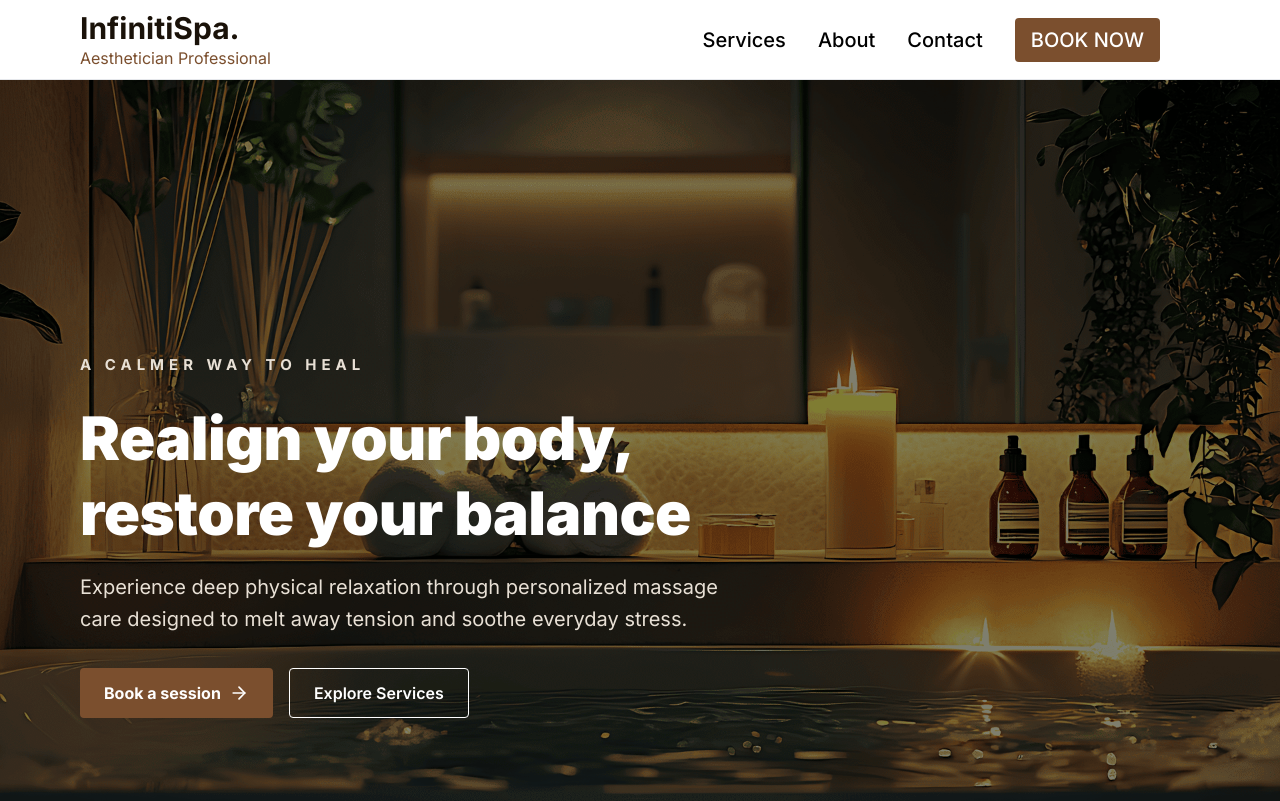
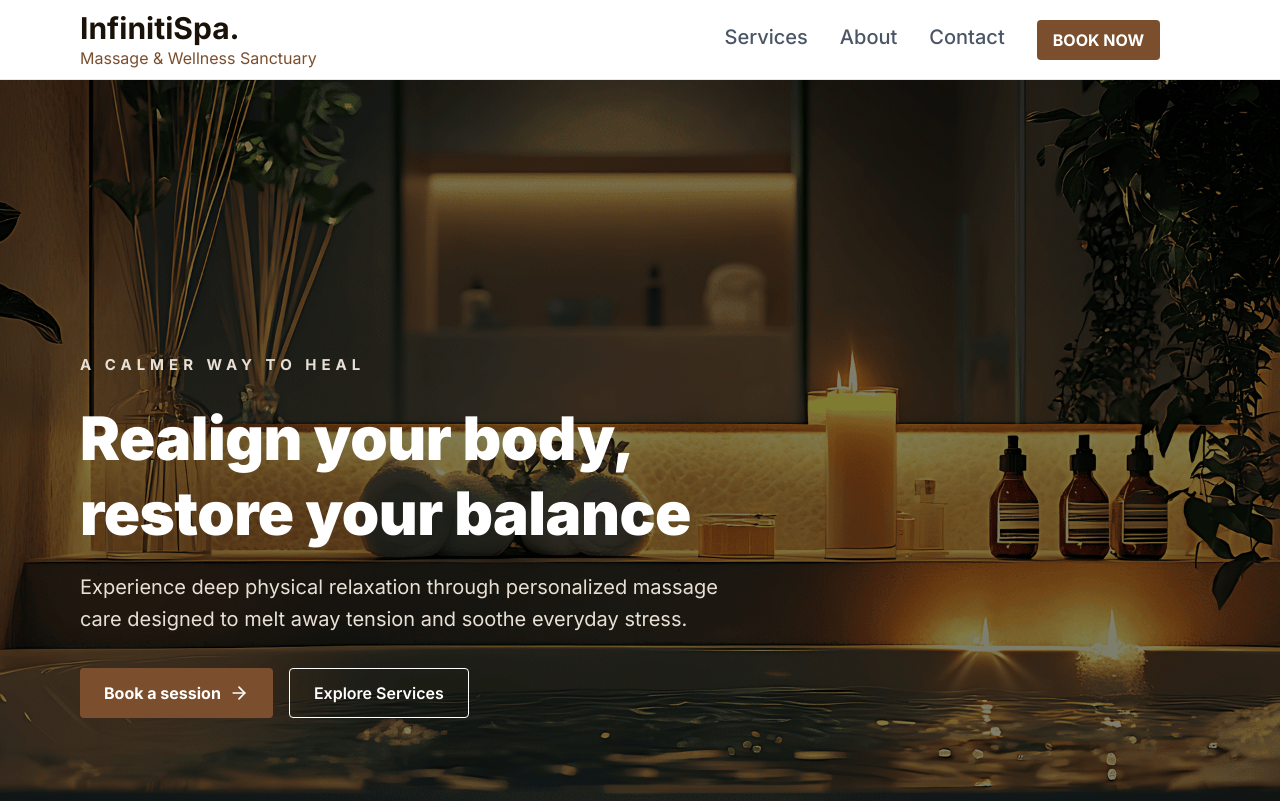
Before and after one commit to Ricsie11/stillpoint, a React (Vite) app: page / in a window 1280 px wide. Shown: the top 801 px of the page. Built offline with nearby package versions, Linux system fonts and the light colour scheme; a web font is replaced by a local one.

Commit message:
feat: implement loading spinner, add scroll to top functionality, and enhance services page layout

```diff
--- a/src/App.tsx
+++ b/src/App.tsx
@@ -1,10 +1,34 @@
-import { Outlet } from "react-router";
+import { useEffect, useState } from "react";
+import { Outlet, useLocation } from "react-router";
 import Navbar from "./components/Navbar";
 import Footer from "./components/Footer";
+import ScrollToTop from "./components/ScrollTopTop";
+import LoadingSpinner from "./components/LoadingSpinner";
 
 function App() {
+  const location = useLocation();
+  const [isLoading, setIsLoading] = useState(false);
+
+  useEffect(() => {
+    const showLoader = window.setTimeout(() => {
+      setIsLoading(true);
+    }, 0);
+
+    const hideLoader = window.setTimeout(() => {
+      setIsLoading(false);
+    }, 350);
+
+    return () => {
+      window.clearTimeout(showLoader);
+      window.clearTimeout(hideLoader);
+    };
+  }, [location.pathname]);
+
   return (
-    <div className="flex flex-col min-h-screen">
+    <div className="flex min-h-screen flex-col">
+      <ScrollToTop />
+      {isLoading && <LoadingSpinner />}
+
       <Navbar />
 
       <main className="grow">
--- /dev/null
+++ b/src/components/LoadingSpinner.tsx
@@ -0,0 +1,25 @@
+export default function LoadingSpinner() {
+  return (
+    // The backdrop overlay darkens the background slightly and blurs it for a high-end spa aesthetic
+    <div className="fixed inset-0 z-50 flex items-center justify-center bg-[#f8f4f0]/70 backdrop-blur-sm">
+      <div className="flex flex-col items-center justify-center gap-4">
+        <div className="relative flex items-center justify-center">
+          <div className="absolute h-20 w-20 rounded-full bg-[#7B4F2E]/20 animate-ping" />
+          <div className="absolute h-16 w-16 rounded-full bg-[#7B4F2E]/20 animate-ping [animation-delay:200ms]" />
+
+          <div className="relative flex h-16 w-16 items-center justify-center rounded-full border-2 border-[#7B4F2E]/30 bg-white shadow-[0_0_20px_rgba(123,79,46,0.15)]">
+            <span className="text-2xl font-black tracking-[-0.08em] text-[#7B4F2E] animate-pulse">
+              IS
+            </span>
+          </div>
+        </div>
+
+        <div className="flex items-center gap-2 text-sm font-semibold tracking-[0.3em] text-[#3a2e27] uppercase">
+          <span className="inline-block h-2 w-2 animate-bounce rounded-full bg-[#7B4F2E] [animation-delay:0ms]" />
+          <span className="inline-block h-2 w-2 animate-bounce rounded-full bg-[#7B4F2E] [animation-delay:120ms]" />
+          <span className="inline-block h-2 w-2 animate-bounce rounded-full bg-[#7B4F2E] [animation-delay:240ms]" />
+        </div>
+      </div>
+    </div>
+  );
+}
--- a/src/components/Navbar.tsx
+++ b/src/components/Navbar.tsx
@@ -1,6 +1,7 @@
 import { useState } from "react";
 import { TextAlignEnd, XLineTop } from "lucide-react";
-import { Link } from "react-router";
+// FIXED: Imported NavLink alongside Link from react-router
+import { Link, NavLink } from "react-router";
 
 function Navbar() {
   const [isMenuOpen, setIsMenuOpen] = useState(false);
@@ -9,32 +10,63 @@ function Navbar() {
     setIsMenuOpen(!isMenuOpen);
   };
 
+
+  const closeMenu = () => {
+    setIsMenuOpen(false);
+  };
+
+  const getNavStyle = ({ isActive }: { isActive: boolean }) =>
+    `pb-1 transition-all duration-200 border-b-2 ${
+      isActive
+        ? "text-[#7B4F2E] border-[#7B4F2E] font-semibold"
+        : "text-gray-600 border-transparent hover:text-[#7B4F2E]"
+    }`;
+
+  const getMobileNavStyle = ({ isActive }: { isActive: boolean }) =>
+    `block w-full py-2 transition-all duration-200 ${
+      isActive ? "text-[#7B4F2E] font-extrabold" : "text-white hover:text-[#7B4F2E]"
+    }`;
+
   return (
-    <nav className="bg-white ">
+    <nav className="bg-white sticky top-0 z-50">
       <div className="flex justify-between h-20 py-6 items-center px-6 sm:px-10 md:px-20 border-b border-gray-200">
+
         {/* Logo Block */}
         <Link to="/" className="pl-2 sm:pl-0">
           <h1 className="text-[#1A1209] cursor-pointer font-bold text-2xl md:text-3xl">
             InfinitiSpa.
           </h1>
           <h2 className="text-[#7B4F2E] text-sm md:text-base">
-            Aesthetician Professional
+            Massage & Wellness Sanctuary
           </h2>
         </Link>
 
         {/* Desktop Menu View */}
-        <ul className="hidden md:flex gap-8 text-xl pr-10 font-medium items-center">
-          <li className=" cursor-pointer">
-            <Link to="/service">Services</Link>
-          </li>{" "}
-          <li className=" cursor-pointer">
-            <Link to="/about">About</Link>
-          </li>{" "}
-          <li className=" cursor-pointer">
-            <Link to="/contact">Contact</Link>
+
+        <ul className="hidden md:flex gap-8 text-xl pr-10 font-medium items-center h-full">
+          <li className="h-full flex items-center">
+            <NavLink to="/services" className={getNavStyle}>
+              Services
+            </NavLink>
           </li>
-          <li className="text-white bg-[#7B4F2E] rounded py-2 px-4 hover:bg-[#A47148] transition-colors duration-300 cursor-pointer">
-            <Link to="/book">BOOK NOW</Link>
+          <li className="h-full flex items-center">
+            <NavLink to="/about" className={getNavStyle}>
+              About
+            </NavLink>
+          </li>
+          <li className="h-full flex items-center">
+            <NavLink to="/contact" className={getNavStyle}>
+              Contact
+            </NavLink>
+          </li>
+          {/* Button Style Navigation Option */}
+          <li>
+            <Link
+              to="/book"
+              className="text-white bg-[#7B4F2E] rounded py-2 px-4 hover:bg-[#A47148] transition-colors duration-300 block text-base font-bold"
+            >
+              BOOK NOW
+            </Link>
           </li>
         </ul>
 
@@ -46,37 +78,54 @@ function Navbar() {
           {!isMenuOpen ? <TextAlignEnd size={25} /> : <XLineTop size={25} />}
         </div>
 
+        {/* Backdrop Mask Overlay */}
         {isMenuOpen && (
           <div
             onClick={handleMenu}
-            className="fixed inset-0 bg-black/30 z-30 md:hidden"
+            className="fixed inset-0 bg-black/80 z-30 md:hidden"
           />
         )}
+
+        {/* Mobile Drawer Overlay Container */}
         <div
-          className={`fixed left-0 top-0 w-[80%] sm:w-[50%] lg:w-[30%] border border-gray-200 h-full bg-[#B9C8B2] z-50
+          className={`fixed left-0 top-0 w-[80%] sm:w-[50%] lg:w-[30%] border border-gray-800 h-full bg-[#1A1209] z-50
   transform transition-transform duration-500 ease-in-out
   ${isMenuOpen ? "translate-x-0" : "-translate-x-full"}`}
         >
           <div className="m-4">
-            <Link to="/" className="cursor-pointer">
-              <h1 className="text-[#1A1209] font-bold text-3xl">
+            <Link to="/" onClick={closeMenu} className="cursor-pointer">
+              <h1 className="text-white font-bold text-3xl">
                 InfinitiSpa.
               </h1>
             </Link>
-            <h2 className="text-[#7B4F2E]">Aesthetician Professional</h2>
+            <h2 className="text-[#7B4F2E]">Massage & Wellness Sanctuary</h2>
           </div>
-          <ul className="p-4 uppercase font-bold">
-            <li className="p-4 border-b border-gray-400 cursor-pointer">
-              <Link to="/service">Services</Link>
+
+          <ul className="p-4 uppercase font-bold text-white flex flex-col gap-2">
+            {/* Integrated active page highlight color styling with auto-close mobile panel commands */}
+            <li className="border-b border-gray-700">
+              <NavLink to="/services" onClick={closeMenu} className={getMobileNavStyle}>
+                Services
+              </NavLink>
             </li>
-            <li className="p-4 border-b border-gray-400 cursor-pointer">
-              <Link to="/about">About</Link>
+            <li className="border-b border-gray-700">
+              <NavLink to="/about" onClick={closeMenu} className={getMobileNavStyle}>
+                About
+              </NavLink>
             </li>
-            <li className="p-4 border-b border-gray-400 cursor-pointer">
-              <Link to="/contact">Contact</Link>
+            <li className="border-b border-gray-700">
+              <NavLink to="/contact" onClick={closeMenu} className={getMobileNavStyle}>
+                Contact
+              </NavLink>
             </li>
-            <li className="p-4 text-white bg-[#7B4F2E] rounded hover:bg-[#A47148] cursor-pointer ease-in-out duration-300">
-              <Link to="/book">BOOK NOW</Link>
+            <li className="mt-4">
+              <Link
+                to="/book"
+                onClick={closeMenu}
+                className="p-3 text-center text-white bg-[#7B4F2E] rounded hover:bg-[#A47148] block transition-all duration-300"
+              >
+                BOOK NOW
+              </Link>
             </li>
           </ul>
         </div>
--- /dev/null
+++ b/src/components/ScrollTopTop.tsx
@@ -0,0 +1,14 @@
+import { useEffect } from "react";
+import { useLocation } from "react-router";
+
+export default function ScrollToTop() {
+  // useLocation watches for any changes to the current URL bar
+  const { pathname } = useLocation();
+
+  useEffect(() => {
+    // This code forces the window to scroll to the absolute top
+    window.scrollTo(0, 0);
+  }, [pathname]);
+
+  return null;
+}
--- a/src/main.tsx
+++ b/src/main.tsx
@@ -17,7 +17,7 @@ const router = createBrowserRouter([
         element: <Home />
       },
       {
-        path: "/service",
+        path: "/services",
         element: <Services />
       }
     ]
```
Also changed, not shown: src/components/Featured-treatment.tsx (+12 -8 lines), src/components/Footer.tsx (+5 -6 lines), src/components/product-card.tsx (+10 -6 lines), src/pages/Services.tsx (+40 -6 lines).
